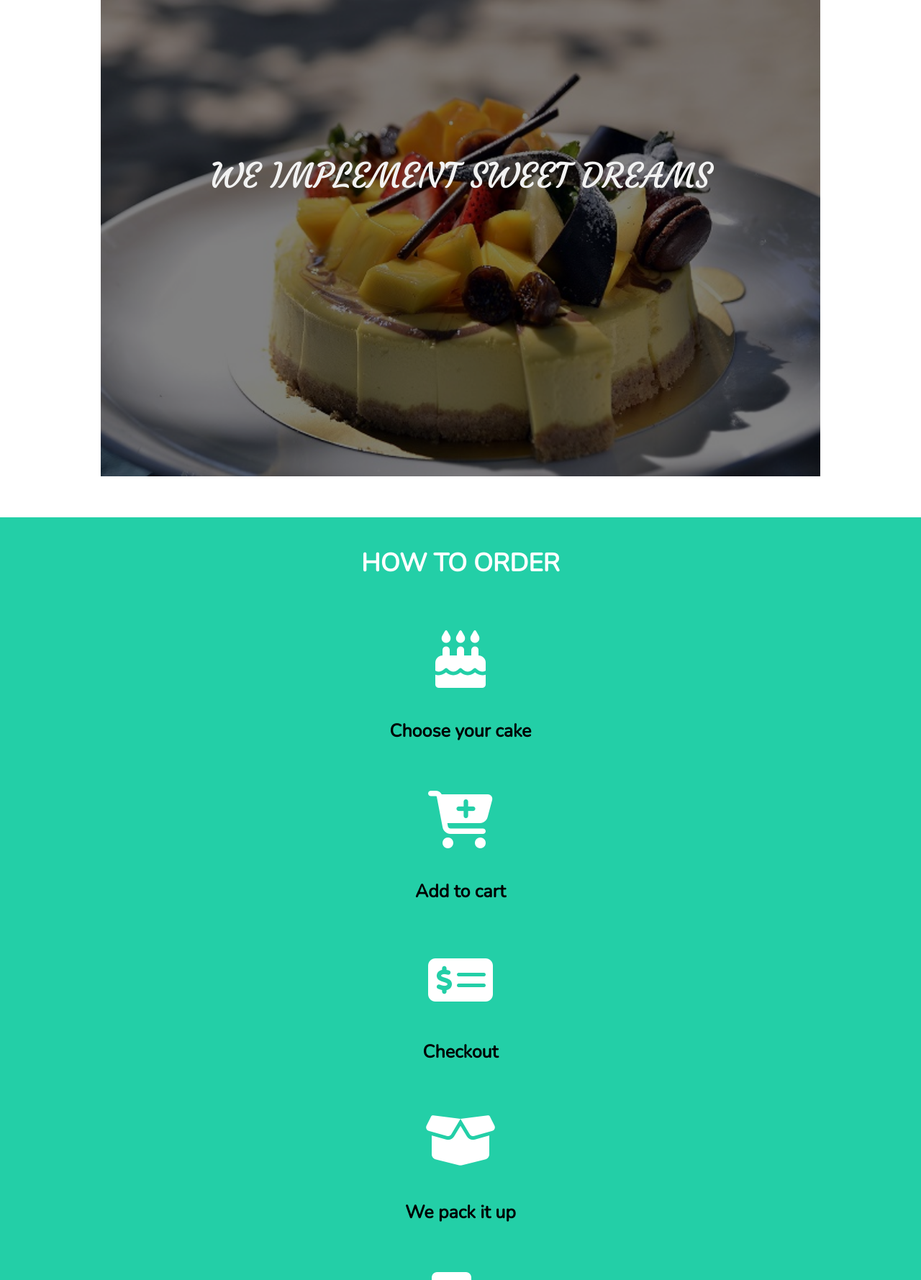
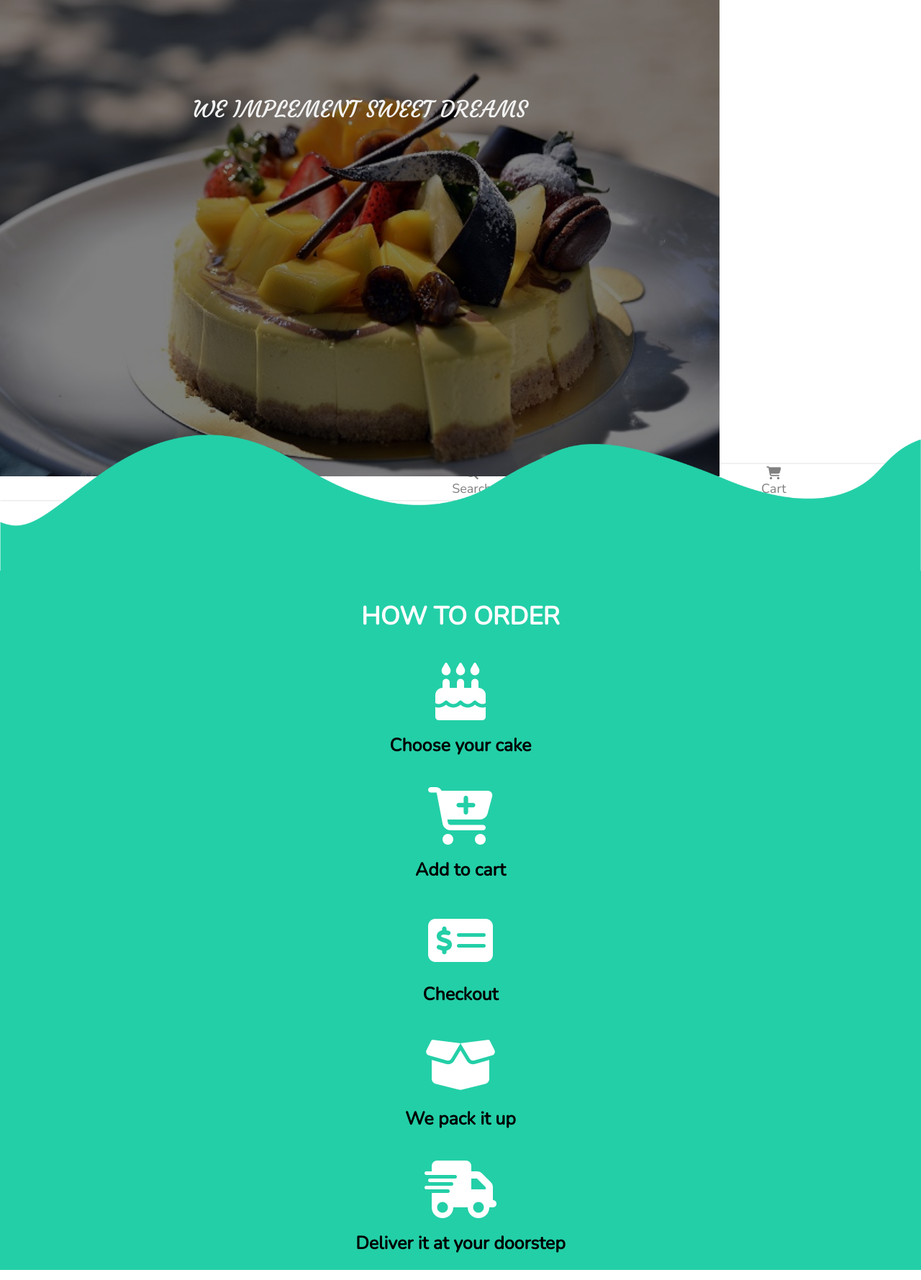
Before and after one commit to atishdhu/Cake-Shop-Website, a PHP site: page / in a window 1280 px wide. Shown: the part 105-1884 px from the top of the page at 72% size. Run offline with PHP 8.4, Linux system fonts and the light colour scheme; some libraries are stand-ins or nearby versions.

Commit message:
Add wave image and blend it with how to order section

```diff
--- a/index.html
+++ b/index.html
@@ -32,7 +32,6 @@
                     <li><a href="about.html">ABOUT</a></li>
                     <li><a href="contact.html">CONTACT US</a></li>
                 </ul>
-
             </nav>
         </header>
         <!--End Navigation Bar-->
@@ -71,6 +70,10 @@
 
         <script src="Javascript/SlideshowAuto.js"></script>
         <!--End Slideshow-->
+
+        <div class="wave-image">
+            <img src="Assets/images/1.index/NavBar_IphoneTealFlipSmall.png">
+        </div>
 
         <!--Start How to Order-->
         <div class="how-to-order">
@@ -126,7 +129,6 @@
                 </p>
             </article>
         </div>
-
         <!-- End Our Baker-->
 
         <!-- Start Google Map-->
@@ -136,7 +138,7 @@
             </div>
 
             <div class="google-map">
-                <iframe src="https://www.google.com/maps/embed?pb=!1m18!1m12!1m3!1d7483.163979214587!2d57.5197261228079!3d-20.31756231290802!2m3!1f0!2f0!3f0!3m2!1i1024!2i768!4f13.1!3m3!1m2!1s0x217c5c4272c436d1%3A0x14c5afb30243ca4a!2sPatisserie%20Swiss%20At%20Jerningham%20and%20Royal%20Street!5e0!3m2!1sen!2smu!4v1606498197938!5m2!1sen!2smu" width="100%"" height="450" frameborder="0" style="border:0;" allowfullscreen="" aria-hidden="false" tabindex="0"></iframe>
+                <iframe src="https://www.google.com/maps/embed?pb=!1m18!1m12!1m3!1d7483.163979214587!2d57.5197261228079!3d-20.31756231290802!2m3!1f0!2f0!3f0!3m2!1i1024!2i768!4f13.1!3m3!1m2!1s0x217c5c4272c436d1%3A0x14c5afb30243ca4a!2sPatisserie%20Swiss%20At%20Jerningham%20and%20Royal%20Street!5e0!3m2!1sen!2smu!4v1606498197938!5m2!1sen!2smu" width="100%"" height="450" frameborder="0" style="border:0.3rem solid #FF7380FF;" allowfullscreen="" aria-hidden="false" tabindex="0"></iframe>
             </div>
         </div>
         <!-- End Google Map-->
@@ -168,5 +170,24 @@
         </div>
         <!-- End Contact Us-->
 
+        <!-- Start Bottom Nav -->
+        <div class="bottom-nav-group">
+            <nav class="bottom-nav">
+                <a href="#" class="bottom-nav-link bottom-nav-active">
+                    <i class="fas fa-user bottom-nav-icon" ></i>
+                    <span class="bottom-nav-text">Account</span>
+                </a>
+                <a href="#" class="bottom-nav-link">
+                    <i class="fas fa-search"></i>
+                    <span class="bottom-nav-text">Search</span>
+                </a>
+                <a href="#" class="bottom-nav-link">
+                    <i class="fas fa-shopping-cart"></i>
+                    <span class="bottom-nav-text">Cart</span>
+                </a>
+            </nav>
+        </div>
+        <!-- End Bottom Nav -->
+
     </body>
 </html>
--- a/style.css
+++ b/style.css
@@ -10,7 +10,7 @@
 html, body{
     margin: 0;
     padding: 0;
-    background-color: white;
+    background-color:white;
 }
 
 .subtitle h2{
@@ -96,16 +96,20 @@
 .slideshow-container{
     max-width: 1000px;
     position: relative;
-    margin: auto;
+    margin: 0;
+    z-index: 2;
 }
 
 .slideshow-container img{
-    filter: brightness(50%)
+    filter: brightness(50%);
+    vertical-align: bottom;
+    margin-bottom:-40px;
 }
 
 /* Hide the images by default */
 .slideshow-container .mySlides{
     display: none;
+    margin:0;
 }
 
 /* Next & previous buttons */
@@ -139,12 +143,13 @@
 .slideshow-container .text{
     color: #f2f2f2;
     font-family: "Courgette";
-    font-size: 3em;
-    /* padding: 8px 12px; */
+    font-size: 2em;
+    padding: 8px 12px;
     position: absolute;
-    top: 32%;
+    top: 20%;
     width: 100%;
     text-align: center;
+    z-index:3;
 }
 
   /* The dots/bullets/indicators */
@@ -182,14 +187,28 @@
 }
 /* End Slideshow */
 
+/* Start Wave Image */
+.wave-image img{
+    position:relative;
+    max-width:100%;
+    margin:0;
+    margin-bottom: -10px;
+    margin-top: -40px;
+    vertical-align: bottom;
+    z-index:3;
+}
+/* End Wave Image */
 
 /* Start How to Order*/
 .how-to-order h2{
     padding-top: 40px;
     color:white;
+    margin: 0px;
 }
 
 .how-to-order{
+    position:relative;
+    overflow-y: hidden;
     background-color: #23CFA7FF;
 }
 
@@ -203,11 +222,13 @@
 .row .column{
     display: block;
     padding-top: 30px;
+    margin:0;
 }
 
 .row .column p{
     font-size: 25px;
     color:black;
+    margin:0;
 }
 /* End How to Order*/
 
@@ -269,6 +290,10 @@
 
 
 /* Start Locate Us */
+.google-map{
+    vertical-align: bottom;
+}
+
 .location h2{
     color: #FF7380FF;
 }
@@ -283,7 +308,7 @@
 .contact-us{
     background: #59D4F0FF;
     padding: 0px 40px;
-    padding-bottom: 40px;
+    padding-bottom: 80px;
     border-top: 10px solid #23CFA7FF;
 }
 
@@ -354,3 +379,42 @@
     border-bottom: 2px solid #FF7380FF;
 }
 /* End Contact Us Form */
+
+
+/* Start Bottom Navbar */
+.bottom-nav{
+    position: fixed;
+    bottom: 0;
+    width: 100%;
+    height: 50px;
+    box-shadow: 0 0 3px rgba(0,0,0,0.2);
+    background-color:white;
+    display: flex;
+    overflow-x: auto;
+}
+
+.bottom-nav-link{
+    display:flex;
+    flex-direction: column;
+    align-items: center;
+    justify-content: center;
+    flex-grow:1;
+    min-width:50px;
+    overflow:hidden;
+    white-space: nowrap;
+    font-size: 18px;
+    color: grey;
+    text-decoration: none;
+    -webkit-tap-highlight-color: transparent;
+    transition: background-color 0.1s ease-in-out;
+}
+
+.bottom-nav-active{
+    color: #FF7380FF;
+}
+
+.bottom-nav-icon{
+    font-size: 18px;
+}
+
+/* End Bottom Navbar */
```
Also changed, not shown: Assets/images/1.index/NavBar_IphoneTealFlip.png (added), Assets/images/1.index/NavBar_IphoneTealFlipSmall.png (added).
